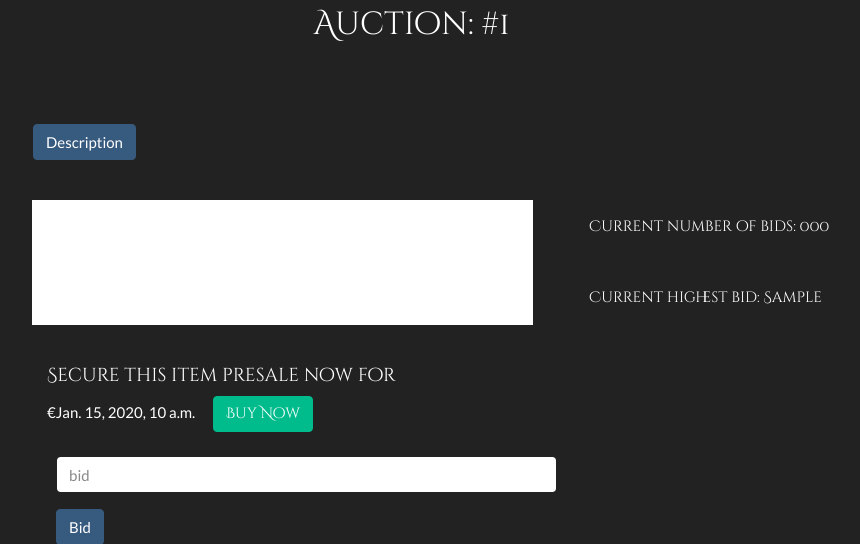
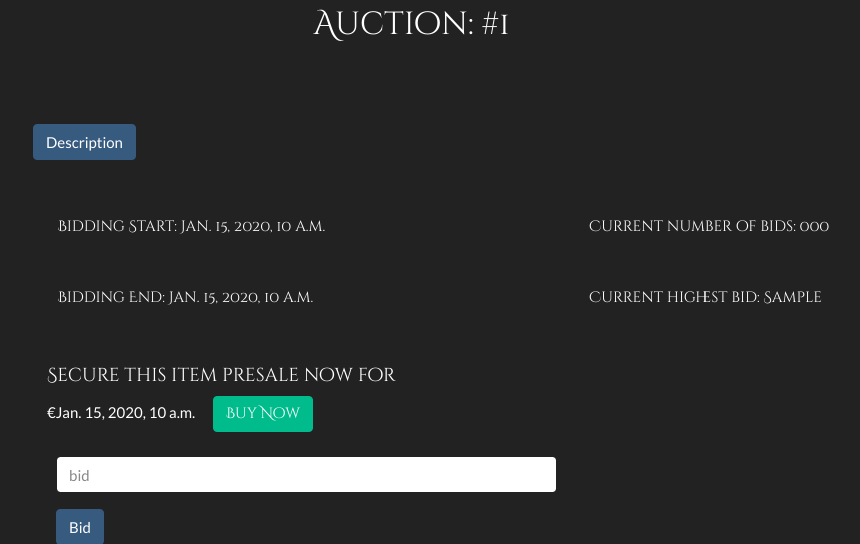
Before and after one commit to Didgerydont/fullstack-milestone, a Django app: template auction/templates/auction.html in a window 1280 px wide. Shown: the part 161-705 px from the top of the page, without its empty margins (92-952 px from the left). Run offline with Django 3.2, Linux system fonts and the light colour scheme; the template is opened without the code that fills it: most values are stand-ins (such as "Sample title", 1, 10 or a date in 2020); grey boxes marked "Sample" are stand-in pictures; some libraries are stand-ins or nearby versions; some web fonts are replaced.

Commit message:
fixed styling issue on auction page

```diff
--- a/auction/templates/auction.html
+++ b/auction/templates/auction.html
@@ -16,7 +16,7 @@
     <div class="row">
         <div class="col-12 display panel panel-default mb-3 text-center">
             <div class="image-container">
-                <div class="antique" style="background-image: url('{{ MEDIA_URL }}{{ auction.antiques.image }}"></div>
+                <div class="auction-antique" style="background-image: url('{{ MEDIA_URL }}{{ auction.antiques.image }}"></div>
             </div>
         </div>
     </div>
@@ -36,7 +36,7 @@
     </div>
     <div class="row m-4">
         <div class="col-xs-12 col-md-6">
-            <div class="panel panel-default mb-3 bg-white">
+            <div class="panel panel-default mb-3">
                 <p class="auction-info p-3">Bidding Start: {{ auction.time_starting }}</p>
                 <p class="auction-info p-3">Bidding End: {{ auction.time_ending }}</p>
             </div>
--- a/static/css/custom.css
+++ b/static/css/custom.css
@@ -140,6 +140,15 @@ footer {
     margin: 0 auto;
 }
 
+.auction-antique{
+    background-size: contain;
+    background-position: center center;
+    background-repeat: no-repeat;
+    max-width: 900px;
+    max-height: 900px;
+    margin: 0 auto;
+}
+
 caption p {
     word-wrap: break-word;
 }
```
